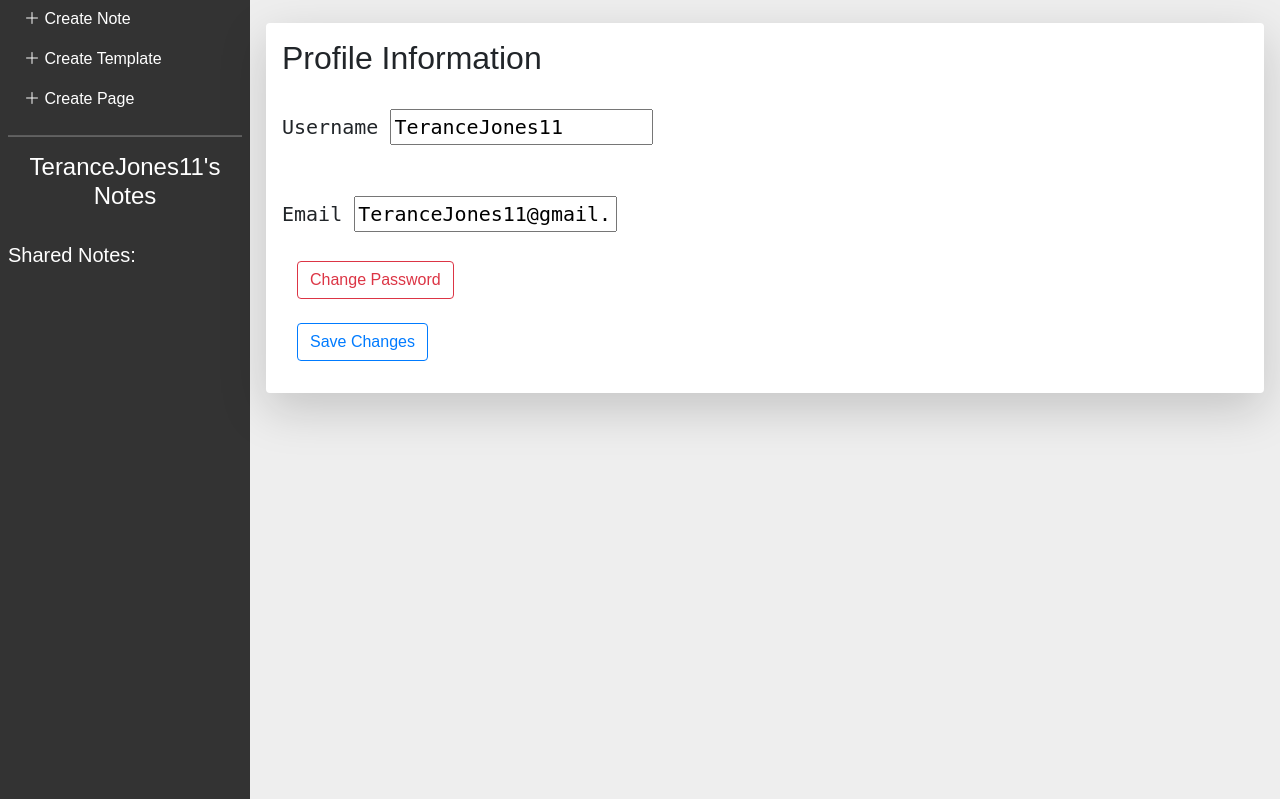
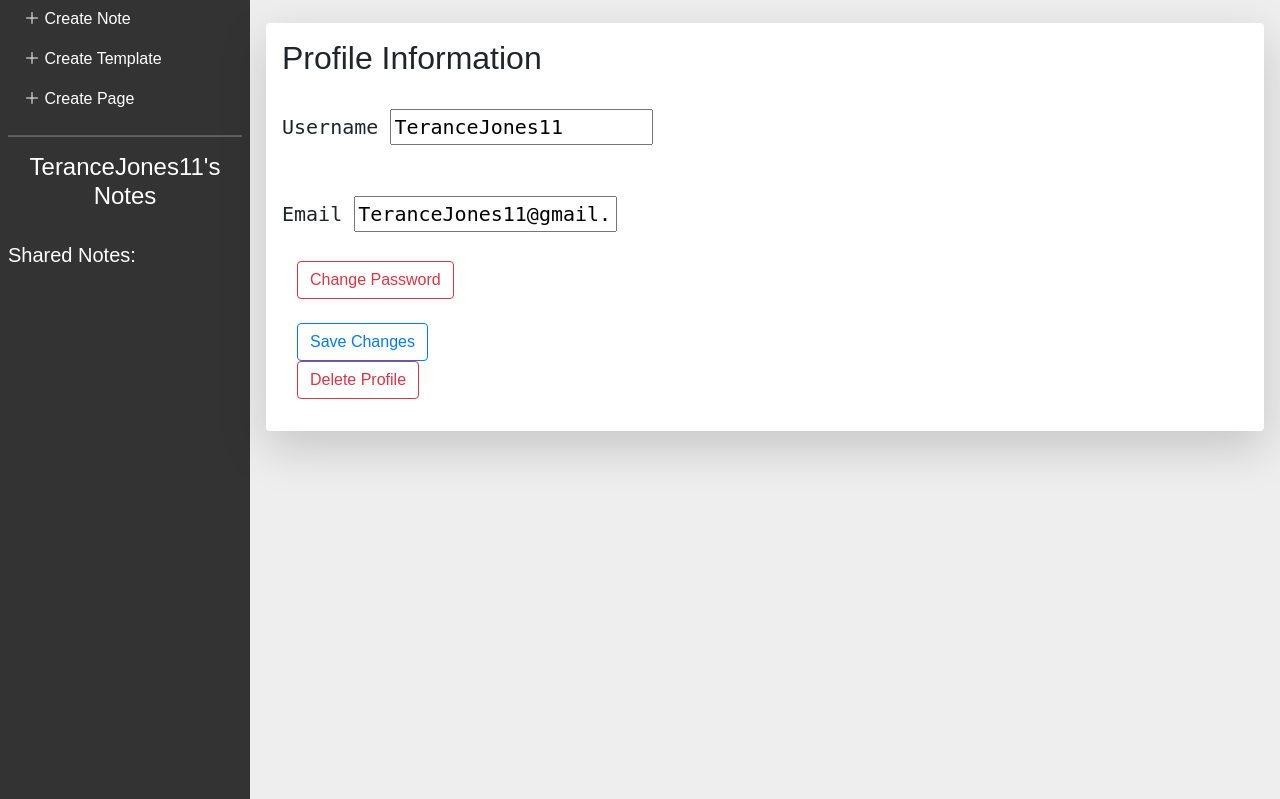
Before and after one commit to FardinHaque60/Scribe, a Flask app: page /view_profile in a window 1280 px wide. Shown: the part 57-856 px from the top of the page. Run offline with Flask 3, Linux system fonts and the light colour scheme; a user stored in the database is signed in; some libraries are stand-ins or nearby versions.

Commit message:
delete profile button

```diff
--- a/app/templates/view_profile.html
+++ b/app/templates/view_profile.html
@@ -35,6 +35,9 @@
         <div class="col-auto">
             {{form.submit(class="btn btn-outline-primary")}}
         </div>
+        <div class="col-auto">
+            <a href = "{{ url_for('delete_profile')}}" class="btn btn-outline-danger">Delete Profile</a>
+        </div>
     </form>
 
 {% endblock %}
```
